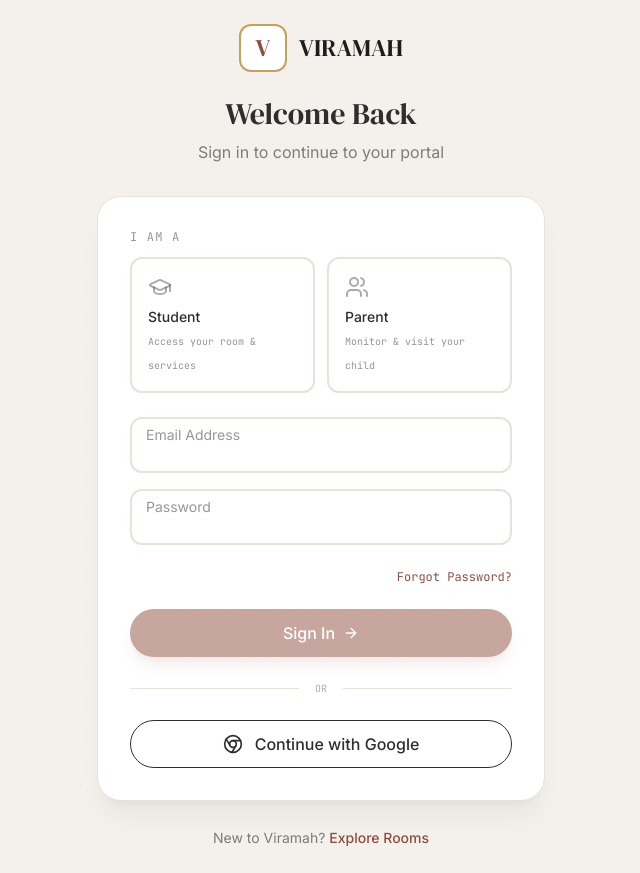
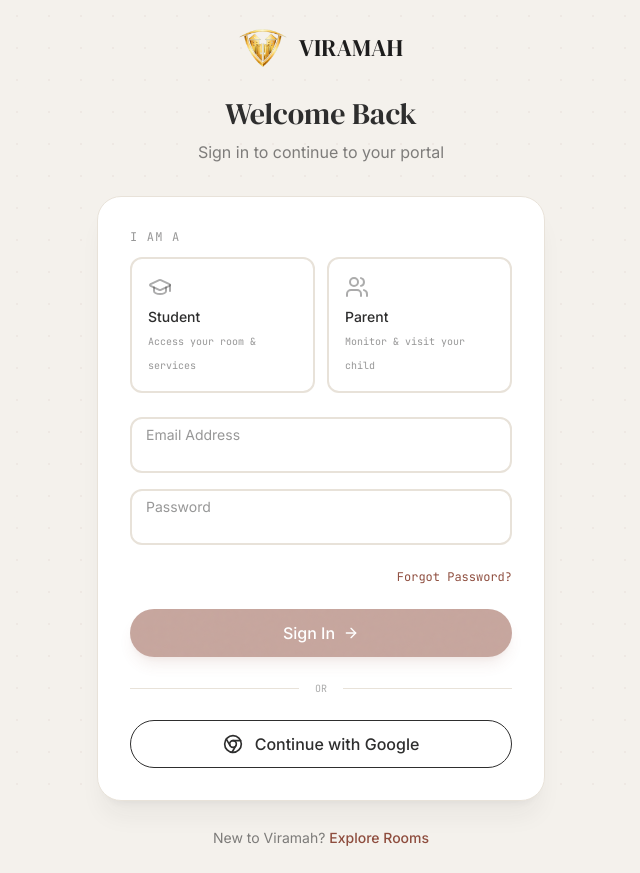
Before and after one commit to viramah-tech/Viramah-main, a Next.js app: page /login in a window 1280 px wide. Shown: the whole page, without its empty margins (319-959 px from the left). Built offline with nearby package versions, Linux system fonts and the light colour scheme.

Commit message:
feat: Implement login page with role selection, dynamic portal navigation, and user onboarding layout.

```diff
--- a/src/app/login/page.tsx
+++ b/src/app/login/page.tsx
@@ -36,8 +36,8 @@ export default function LoginPage() {
                 {/* Brand Header */}
                 <div className="text-center mb-8">
                     <Link href="/" className="inline-flex items-center gap-3 mb-6 group">
-                        <div className="w-12 h-12 rounded-xl border-2 border-gold bg-white flex items-center justify-center transition-transform duration-300 group-hover:rotate-12">
-                            <span className="font-display text-2xl text-terracotta-raw">V</span>
+                        <div className="w-12 h-12 transition-transform duration-300 group-hover:scale-110">
+                            <img src="/logo.png" alt="Viramah Logo" className="w-full h-full object-contain" />
                         </div>
                         <span className="font-display text-2xl text-ink">VIRAMAH</span>
                     </Link>
--- a/src/app/user-onboarding/layout.tsx
+++ b/src/app/user-onboarding/layout.tsx
@@ -203,8 +203,8 @@ export default function RoomBookingLayout({
                             )}
 
                             <div className="flex items-center gap-2">
-                                <div className="w-7 h-7 rounded-lg border border-gold bg-white flex items-center justify-center">
-                                    <span className="font-display text-xs text-terracotta-raw">V</span>
+                                <div className="w-8 h-8">
+                                    <img src="/logo.png" alt="Viramah Logo" className="w-full h-full object-contain" />
                                 </div>
                                 <span className="font-display text-base text-ink hidden sm:block">VIRAMAH</span>
                             </div>
--- a/src/components/layout/Navigation.tsx
+++ b/src/components/layout/Navigation.tsx
@@ -69,8 +69,8 @@ export function Navigation() {
             >
                 {/* Brand */}
                 <Link href="/" className="group flex items-center gap-3">
-                    <div className="relative w-10 h-10 flex items-center justify-center border border-gold rounded-lg bg-ivory overflow-hidden transition-transform duration-500 ease-[cubic-bezier(0.68,-0.6,0.32,1.6)] group-hover:rotate-90 group-hover:border-ink">
-                        <span className="font-display text-xl text-terracotta-raw transition-colors duration-300 group-hover:text-ink">V</span>
+                    <div className="relative w-10 h-10 flex items-center justify-center overflow-hidden transition-transform duration-500 ease-[cubic-bezier(0.68,-0.6,0.32,1.6)] group-hover:scale-110">
+                        <img src="/logo.png" alt="Viramah Logo" className="w-full h-full object-contain" />
                     </div>
                     <span className="font-display text-lg tracking-wide hidden sm:block text-ink">
                         VIRAMAH
--- a/src/components/layout/PortalNav.tsx
+++ b/src/components/layout/PortalNav.tsx
@@ -49,8 +49,8 @@ export function PortalNav({ role, userName = "Guest" }: PortalNavProps) {
             {/* Brand Header */}
             <div className="p-6 border-b border-sand-dark">
                 <Link href="/" className="flex items-center gap-3 group">
-                    <div className="w-10 h-10 rounded-lg border border-gold bg-white flex items-center justify-center transition-transform duration-300 group-hover:rotate-12">
-                        <span className="font-display text-xl text-terracotta-raw">V</span>
+                    <div className="w-10 h-10 transition-transform duration-300 group-hover:scale-110">
+                        <img src="/logo.png" alt="Viramah Logo" className="w-full h-full object-contain" />
                     </div>
                     <div>
                         <span className="font-display text-lg text-ink block">VIRAMAH</span>
```
Also changed, not shown: public/logo.png (added).
